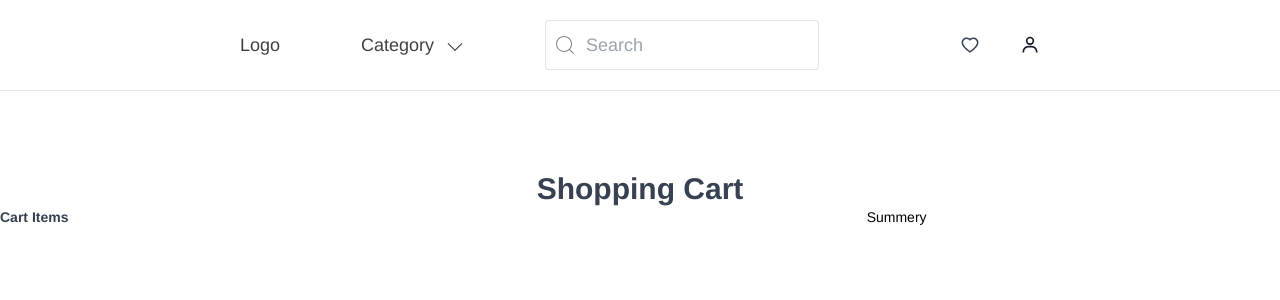
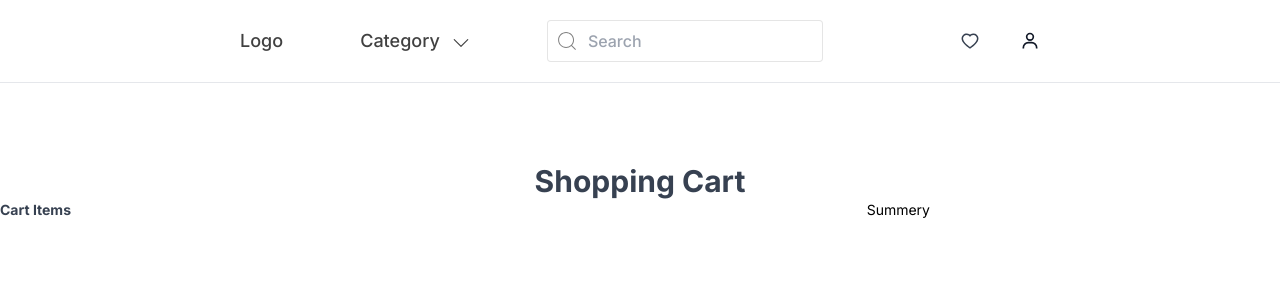
Before and after one commit to mabuhanifa/softriple-next-app, a Next.js app: page /cart in a window 1280 px wide. Shown: the top 300 px of the page. Built offline with nearby package versions, Linux system fonts and the light colour scheme; some icons are missing.

Commit message:
font added

```diff
--- a/components/NavBar.js
+++ b/components/NavBar.js
@@ -25,7 +25,7 @@ export default function NavBar() {
       <div className="relative flex items-center">
         <input
           type="text"
-          className="pl-10 py-2.5 rounded border border-black/10"
+          className="pl-10 py-2 rounded border border-black/10 text-base"
           placeholder="Search"
         />
         <span className="absolute left-2 text-2xl text-black/50">
--- a/pages/_app.js
+++ b/pages/_app.js
@@ -1,13 +1,17 @@
 import NavBar from "@/components/NavBar";
 import store from "@/redux/store/store";
 import "@/styles/globals.css";
+import { Inter } from "next/font/google";
 import { Provider } from "react-redux";
+const inter = Inter({ subsets: ["latin"] });
 
 export default function App({ Component, pageProps }) {
   return (
     <Provider store={store}>
-      <NavBar />
-      <Component {...pageProps} />
+      <main className={inter.className}>
+        <NavBar />
+        <Component {...pageProps} />
+      </main>
     </Provider>
   );
 }
--- a/pages/cart.js
+++ b/pages/cart.js
@@ -1,3 +1,4 @@
+import Image from "next/image";
 import { useSelector } from "react-redux";
 
 export default function Cart() {
@@ -13,12 +14,17 @@ export default function Cart() {
           <h1 className="text-md font-bold text-gray-700">Cart Items</h1>
           <div>
             {cart.map((item) => (
-              <div key={item.id} className="flex justify-between items-center border-b my-5 py-3">
+              <div
+                key={item.id}
+                className="flex justify-between items-center border-b my-5 py-3"
+              >
                 <div className="flex items-center gap-x-5">
-                  <img
+                  <Image
+                    width={100}
+                    height={100}
                     src={item.product.images[0]}
                     alt={item.title}
-                    className="w-20 h-20 object-cover"
+                    className="w-20 h-20 object-cover rounded-md"
                   />
                   <div>
                     <h1 className="text-lg font-bold text-gray-700">
@@ -28,7 +34,18 @@ export default function Cart() {
                       {item.product.category[0]}&apos;s{" "}
                       {item.product.category[1]}
                     </p>
-                    <p className="text-sm font-bold text-gray-500 my-1">Size : </p>
+                    <div className="flex items-center gap-x-2 text-gray-500 text-sm">
+                      <p className="font-bold my-1">
+                        Size :
+                      </p>
+                      <select name="size" id="size">
+                        {item.product.sizes.map((size, i) => (
+                          <option value={size} key={i}>
+                            {size}
+                          </option>
+                        ))}
+                      </select>
+                    </div>
                   </div>
                 </div>
                 <div></div>
```
